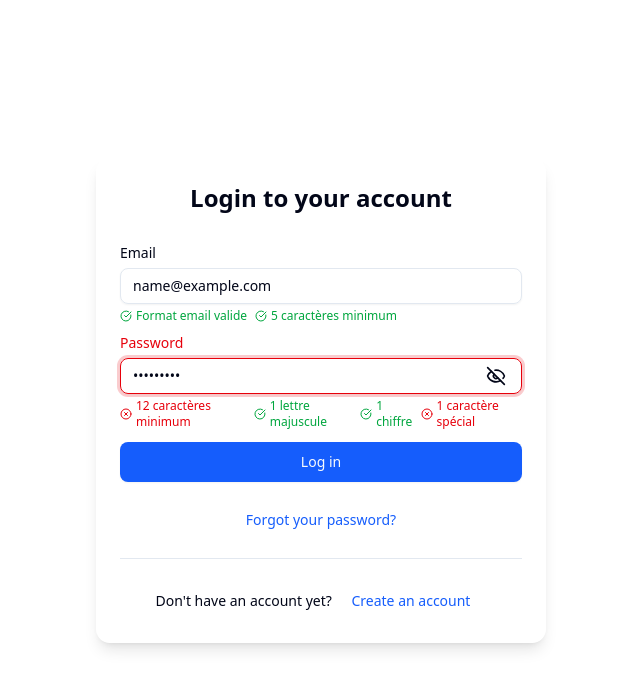
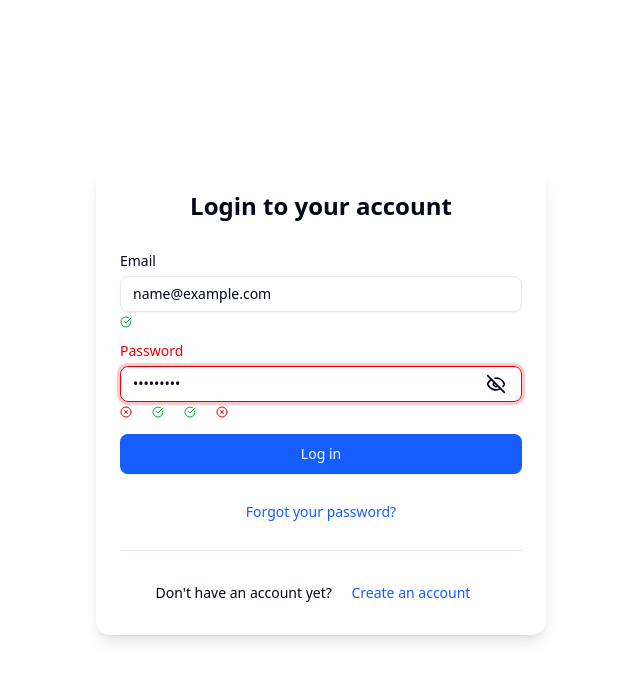
Before and after one commit to npier97/ScrumPilot, a React (Vite) app: page /login in a window 1280 px wide. Both pictures are taken after typing "name@example.com", "Sample123" into the empty fields and a click on the button "Log in". Shown: the top 688 px of the page, without its empty margins (319-959 px from the left). Built offline with nearby package versions, Linux system fonts and the light colour scheme; no server answers.

Commit message:
update messages for forms errors ux

```diff
--- a/src/components/Login/ValidationCriterias.tsx
+++ b/src/components/Login/ValidationCriterias.tsx
@@ -10,7 +10,7 @@ const ValidationCriterias = ({
   watchedField: string;
 }) => {
   return (
-    <ul className='text-xs text-gray-500 space-x-2 flex transition-all'>
+    <ul className='text-xs text-gray-500 space-x-4 flex transition-all'>
       {fieldCriterias?.map(({ label, test }, i) => {
         const passed = test(watchedField);
         return (
@@ -26,7 +26,7 @@ const ValidationCriterias = ({
             ) : (
               <XCircle className='w-3 h-3 shrink-0' />
             )}
-            {label}
+            <span>{label}</span>
           </li>
         );
       })}
--- a/src/utils/i18n/locales/en/en.json
+++ b/src/utils/i18n/locales/en/en.json
@@ -43,8 +43,10 @@
     },
     "password": {
       "label": "Password",
-      "minLength": "Password must be at least 12 characters long",
-      "maxLength": "Password must not exceed 100 characters",
+      "minLength": "12 characters",
+      "capital": "A / a",
+      "number": "1 2 3",
+      "special": "@ ! #",
       "invalid": "Password must contain at least one uppercase letter, one lowercase letter, one number, and one special character",
       "placeholder": "Enter your password",
       "complexity": "Password must contain at least one uppercase letter, one lowercase letter, one number, and one special character",
--- a/src/utils/i18n/locales/fr/fr.json
+++ b/src/utils/i18n/locales/fr/fr.json
@@ -36,15 +36,17 @@
     "email": {
       "label": "Email",
       "invalid": "Veuillez entrer une adresse email valide",
-      "minLength": "L'email doit contenir au moins 5 caractères",
+      "minLength": "12 caractères",
       "maxLength": "L'email ne doit pas dépasser 255 caractères",
       "placeholder": "Entrez votre email (ex: votrenom@gmail.com)",
       "required": "Adresse email : Requis"
     },
     "password": {
       "label": "Mot de passe",
-      "minLength": "Le mot de passe doit contenir au moins 12 caractères",
-      "maxLength": "Le mot de passe ne doit pas dépasser 100 caractères",
+      "minLength": "12 caractères",
+      "capital": "A / a",
+      "number": "1 2 3",
+      "special": "@ ! #",
       "invalid": "Le mot de passe doit contenir au moins une majuscule, une minuscule, un chiffre et un caractère spécial",
       "placeholder": "Entrez votre mot de passe",
       "complexity": "Le mot de passe doit contenir au moins une majuscule, une minuscule, un chiffre et un caractère spécial",
--- a/src/utils/validations/auth.ts
+++ b/src/utils/validations/auth.ts
@@ -1,3 +1,5 @@
+import { t } from 'i18next';
+
 export type ValidationCriteria = {
   label: string;
   test: (val: string) => boolean;
@@ -7,30 +9,27 @@ export type ValidationCriteria = {
 // from 'zod.schemas' file
 export const emailCriterias: ValidationCriteria[] = [
   {
-    label: 'Format email valide',
-    test: (val: string) => /^[^\s@]+@[^\s@]+\.[^\s@]+$/.test(val)
-  },
-  {
-    label: '5 caractères minimum',
-    test: (val: string) => val.length >= 5
+    label: t('forms.email.invalid'),
+    test: (val: string) =>
+      val.trim() !== '' && /^[^\s@]+@[^\s@]+\.[^\s@]+$/.test(val)
   }
 ];
 
 export const passwordCriterias: ValidationCriteria[] = [
   {
-    label: '12 caractères minimum',
+    label: t('forms.password.minLength'),
     test: (val) => val.length >= 12
   },
   {
-    label: '1 lettre majuscule',
+    label: t('forms.password.capital'),
     test: (val) => /[A-Z]/.test(val)
   },
   {
-    label: '1 chiffre',
+    label: t('forms.password.number'),
     test: (val) => /\d/.test(val)
   },
   {
-    label: '1 caractère spécial',
+    label: t('forms.password.special'),
     test: (val) => /[^A-Za-z0-9]/.test(val)
   }
 ];
```
